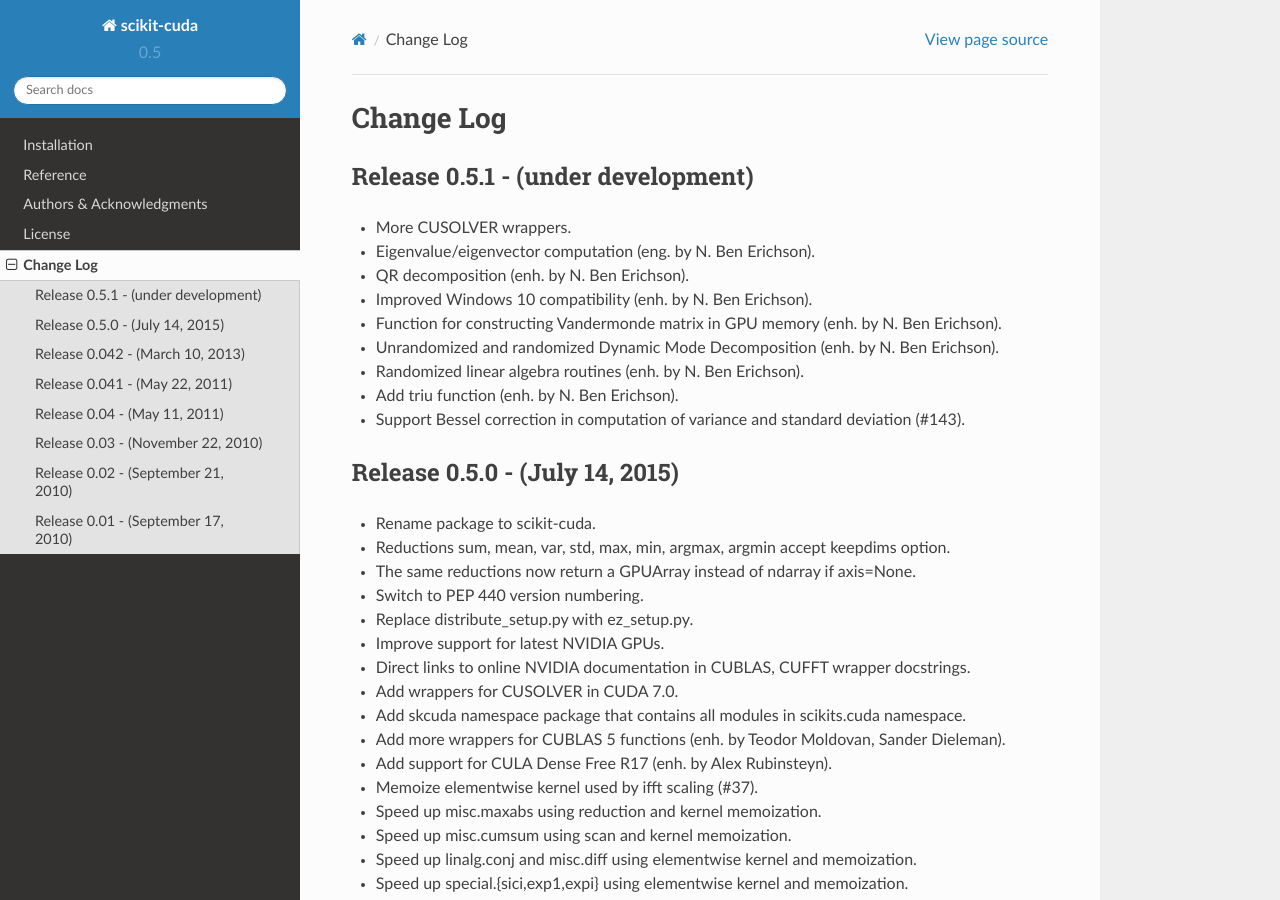
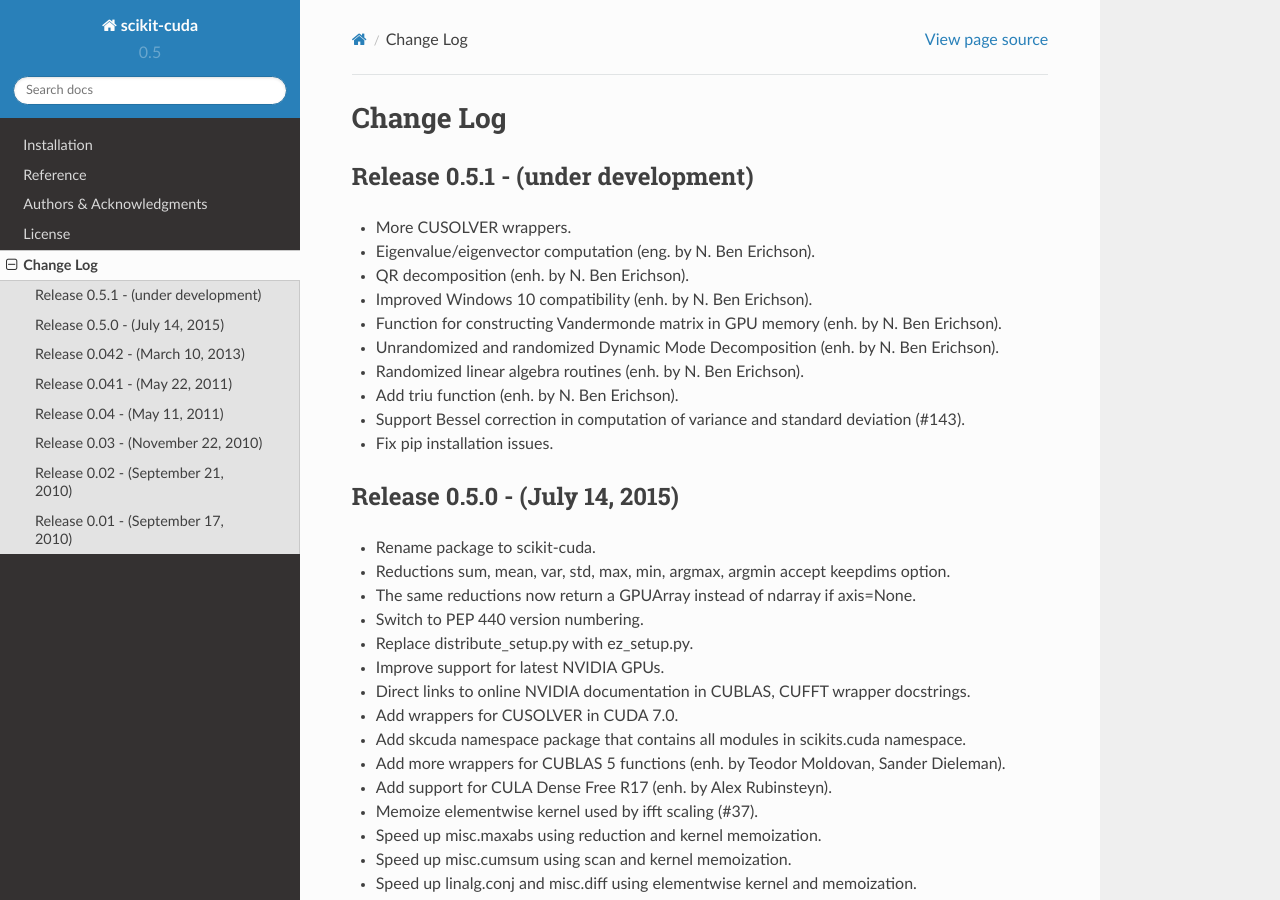
Before and after one commit to lebedov/scikit-cuda, a Sphinx documentation site: the page built from docs/source/changes.rst, in a window 1280 px wide and 900 px high. Built offline with Sphinx 7.4.7 and the Read the Docs theme 2.0.0, drawn with Linux system fonts in a browser that asks for light colours; formulas are drawn with MathJax 3.

Commit message:
Update change log.

```diff
--- a/docs/source/changes.rst
+++ b/docs/source/changes.rst
@@ -17,6 +17,7 @@
 * Add triu function (enh. by N. Ben Erichson).
 * Support Bessel correction in computation of variance and standard
   deviation (#143).
+* Fix pip installation issues.
 
 Release 0.5.0 - (July 14, 2015)
 -------------------------------
```
